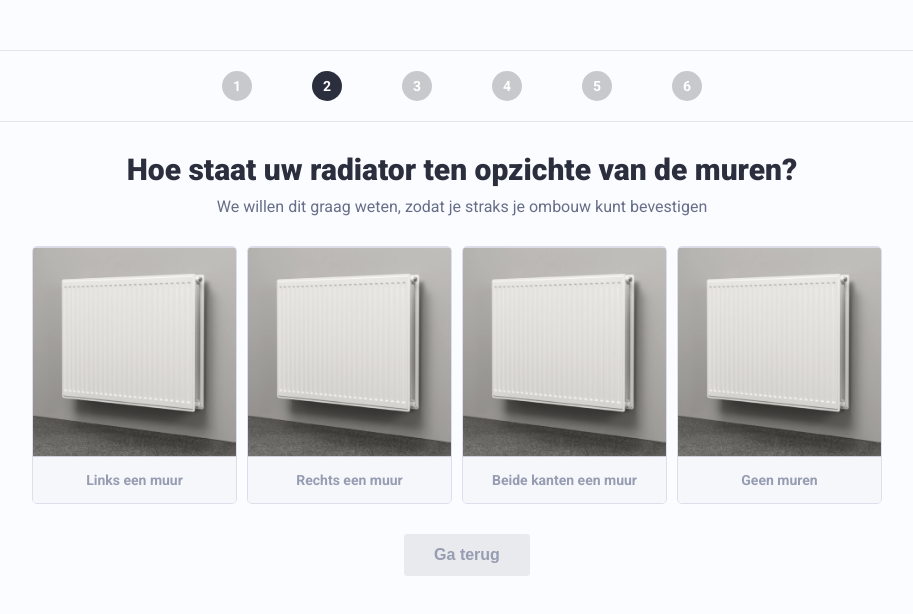
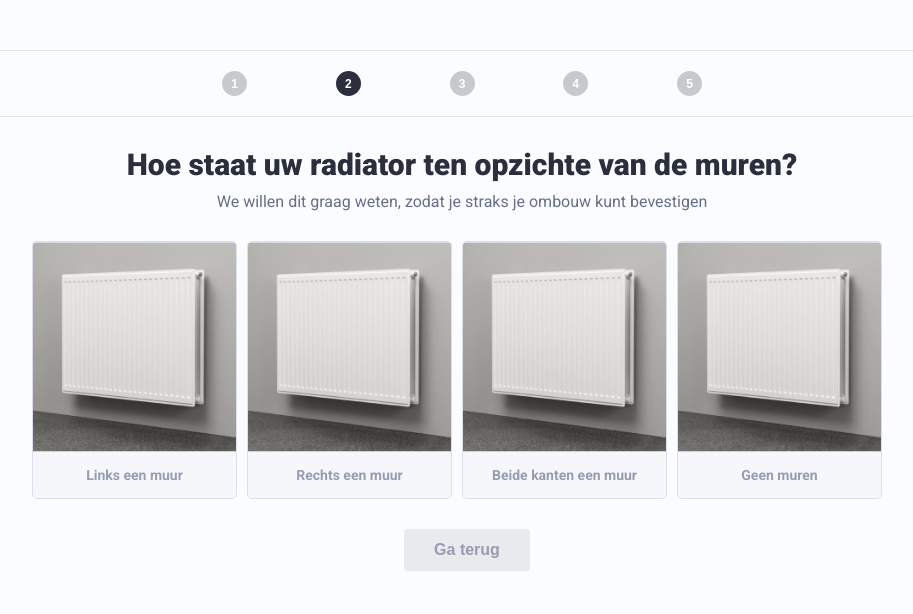
Before and after one commit to kkreuger/multistep-form, a plain HTML site: page index.html in a window 1280 px wide. Both pictures are taken after a click on the element "Ja". Shown: the top 614 px of the page, without its empty margins (178-1091 px from the left). Drawn offline with Linux system fonts and the light colour scheme.

Commit message:
Initial commit

```diff
--- a/index.html
+++ b/index.html
@@ -18,12 +18,11 @@
             <div class="count">
                 <div class="container">
                     <div class="count-wrapper">
-                        <div class="number active" data-count="0">1</div>
-                        <div class="number" data-count="1">2</div>
-                        <div class="number" data-count="2">3</div>
-                        <div class="number" data-count="3">4</div>
-                        <div class="number" data-count="4">5</div>
-                        <div class="number" data-count="5">6</div>
+                        <button onclick="setCorrectSlide(this)" class="number active" data-count="0">1</button>
+                        <button onclick="setCorrectSlide(this)" class="number" data-count="1" disabled>2</button>
+                        <button onclick="setCorrectSlide(this)" class="number" data-count="2" disabled>3</button>
+                        <button onclick="setCorrectSlide(this)" class="number" data-count="3" disabled>4</button>
+                        <button onclick="setCorrectSlide(this)" class="number" data-count="4" disabled>5</button>
                     </div>
                 </div>
             </div>
@@ -41,19 +40,19 @@
                         <h2>Hoe staat uw radiator ten opzichte van de muren?</h2>
                         <p>We willen dit graag weten, zodat je straks je ombouw kunt bevestigen</p>
                         <div class="radiator-position">
-                            <div class="card" onclick="handleQuestionTwo(this)" data-position="Links">
+                            <div class="card" onclick="handleQuestionTwo(this)" data-position="Links een muur">
                                 <div class=card-image></div>
                                 <div class="card-name">Links een muur</div>
                             </div>
-                            <div class="card" onclick="handleQuestionTwo(this)" data-position="Rechts">
+                            <div class="card" onclick="handleQuestionTwo(this)" data-position="Rechts een muur">
                                 <div class=card-image></div>
                                 <div class="card-name">Rechts een muur</div>
                             </div>
-                            <div class="card" onclick="handleQuestionTwo(this)" data-position="Beide">
+                            <div class="card" onclick="handleQuestionTwo(this)" data-position="Beide kanten een muur">
                                 <div class=card-image></div>
                                 <div class="card-name">Beide kanten een muur</div>
                             </div>
-                            <div class="card" onclick="handleQuestionTwo(this)" data-position="Geen">
+                            <div class="card" onclick="handleQuestionTwo(this)" data-position="Geen muren">
                                 <div class=card-image></div>
                                 <div class="card-name">Geen muren</div>
                             </div>
--- a/main.js
+++ b/main.js
@@ -3,8 +3,8 @@ let answers = {
     raamkozijn: null,
     positie: null,
     diepte: null,
+    hoogte: null,
     breedte: null,
-    hoogte: null,
     bekleding: null,
     naam: null,
     email: null,
@@ -14,6 +14,7 @@ let answers = {
 const next = () => {
     if(count === 4) return
     setForm('-100%', 0)
+    activeCountBtn()
     count++
     setCount()
     setTimeout(() => {
@@ -56,11 +57,37 @@ const checkSizes = () => {
     }
 }
 
+//ACTIVATE COUNT BUTTON
+const activeCountBtn = () => {
+    document.querySelector(`[data-count="${count}"]`).disabled = false
+    document.querySelector(`[data-count="${count + 1}"]`).disabled = false
+}
+
+//SET CORRECT SLIDE
+const setCorrectSlide = (el) => {
+    const slideNumber = el.getAttribute('data-count')
+
+    if(slideNumber == count) return
+
+    if(slideNumber < count) {
+        for (let i = count - 1; i >= slideNumber; i--) {
+            previous()
+        }
+    }
+
+    if(slideNumber > count) {
+        for (let i = count; i <= slideNumber - 1; i++) {
+            next()
+        }
+    }
+}
+
 //HANDLE QUESTION 1
 const handleQuestionOne = (element) => {
     const el = document.querySelectorAll('.underneath-window > div')
     el.forEach((el) => el.classList.remove('active'))
     element.classList.add('active')
+    answers.raamkozijn = element.getAttribute('data-underneath')
     next()
 }
 
@@ -69,24 +96,25 @@ const handleQuestionTwo = (element) => {
     const el = document.querySelectorAll('.radiator-position > div')
     el.forEach((el) => el.classList.remove('active'))
     element.classList.add('active')
+    answers.positie = element.getAttribute('data-position')
     next()
 }
 
 //HANDLE QUESTION 3 DEPTH
 const handleQuestionThreeDepth = (element) => {
-
+    answers.diepte = element.value
     checkSizes()
 }
 
 //HANDLE QUESTION 3 DEPTH
 const handleQuestionThreeHeight = (element) => {
-
+    answers.hoogte = element.value
     checkSizes()
 }
 
 //HANDLE QUESTION 3 DEPTH
 const handleQuestionThreeLenght = (element) => {
-
+    answers.breedte = element.value
     checkSizes()
 }
 
@@ -95,5 +123,6 @@ const handleQuestionFour = (element) => {
     const el = document.querySelectorAll('.radiator-type > div')
     el.forEach((el) => el.classList.remove('active'))
     element.classList.add('active')
+    answers.bekleding = element.getAttribute('data-type')
     next()
 }
--- a/style.css
+++ b/style.css
@@ -14,10 +14,6 @@ p {
     font-size: 14px;
     text-align: center;
     margin-bottom: 20px;
-}
-
-h1 {
-
 }
 
 h2 {
@@ -49,11 +45,13 @@ input {
     margin: auto;
 }
 
-.count-wrapper > div {
-    width: calc((100% /6) - 5px);
+.count-wrapper > button {
+    width: calc((100% / 5) - 5px);
     background-color: rgba(0,0,0, .2);
     border-radius: 50%;
+    border: none;
     width: 25px;
+    cursor: pointer;
     height: 25px;
     color: white;
     font-weight: 700;
@@ -61,6 +59,10 @@ input {
     display: flex;
     justify-content: center;
     align-items: center;
+}
+
+.count-wrapper > button:disabled {
+    cursor: not-allowed;
 }
 
 .count-wrapper .active {
@@ -367,3 +369,9 @@ input {
         height: 160px;
     }
 }
+
+@media (min-width: 1200px) {
+    .multistep-form {
+        min-height: 100vh;
+    }
+}
```
